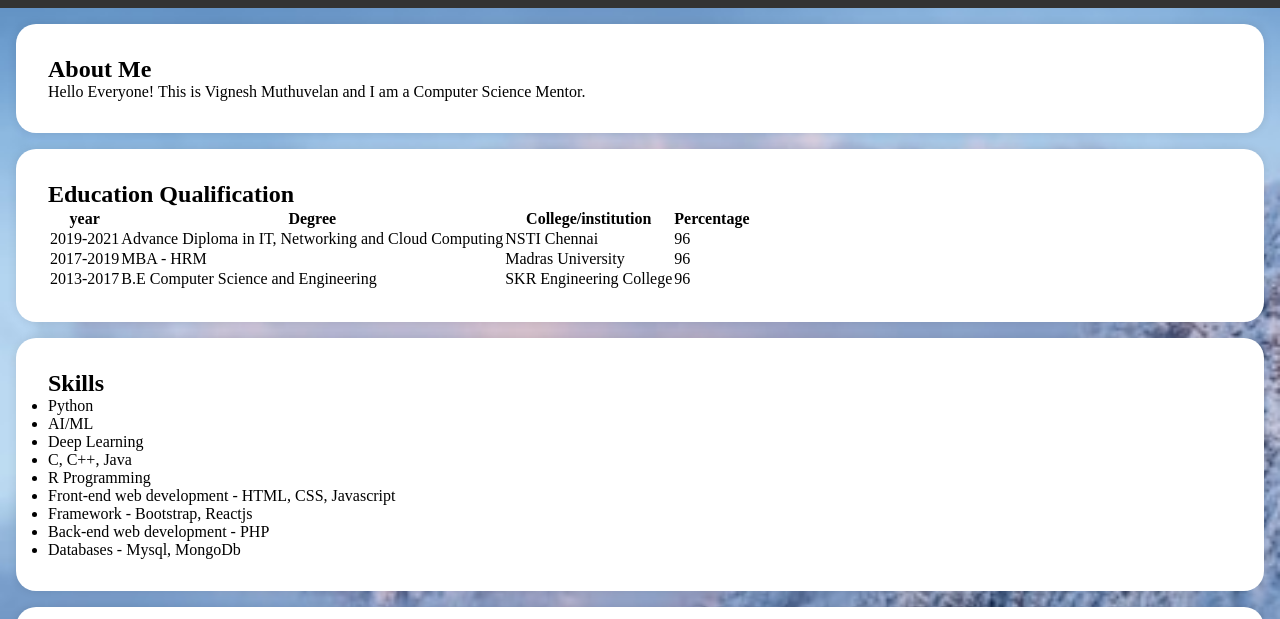
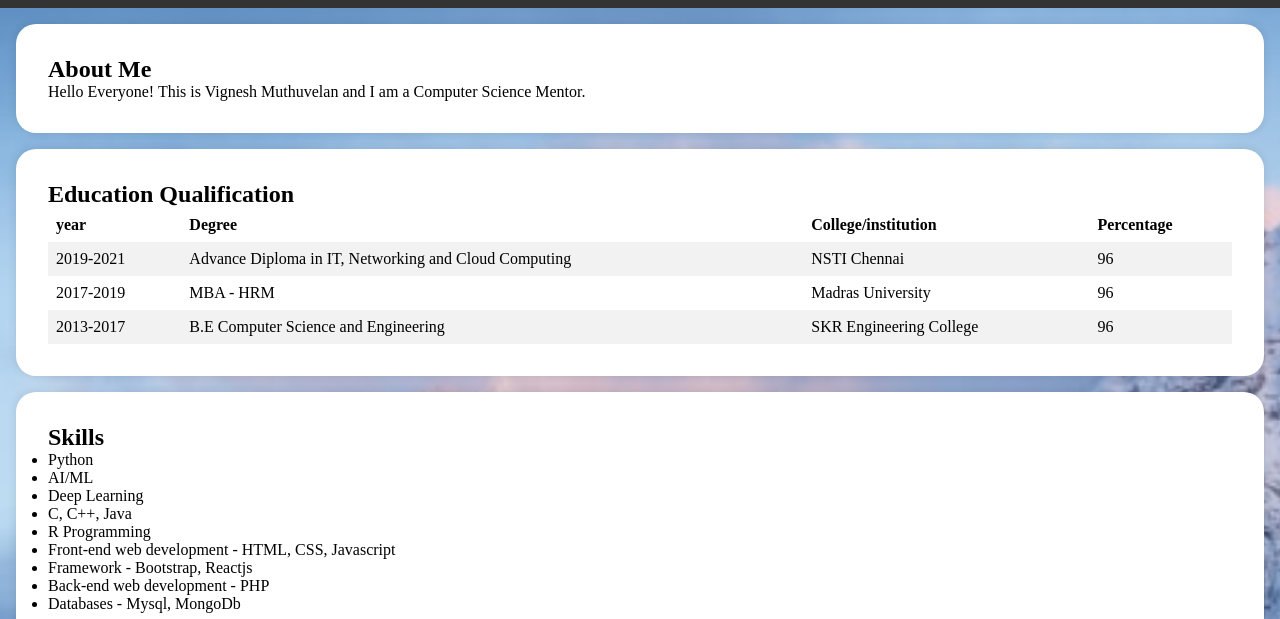
Before and after one commit to vignesh2396/digital-resume, a plain HTML site: page index.html in a window 1280 px wide. Shown: the part 181-800 px from the top of the page. Drawn offline with Linux system fonts and the light colour scheme.

Commit message:
Update style.css

```diff
--- a/style.css
+++ b/style.css
@@ -95,3 +95,15 @@ footer {
 .icon{
     width: 20px;
 }
+
+table {
+  border-collapse: collapse;
+  width: 100%;
+}
+
+th, td {
+  text-align: left;
+  padding: 8px;
+}
+
+tr:nth-child(even) {background-color: #f2f2f2;}
```
